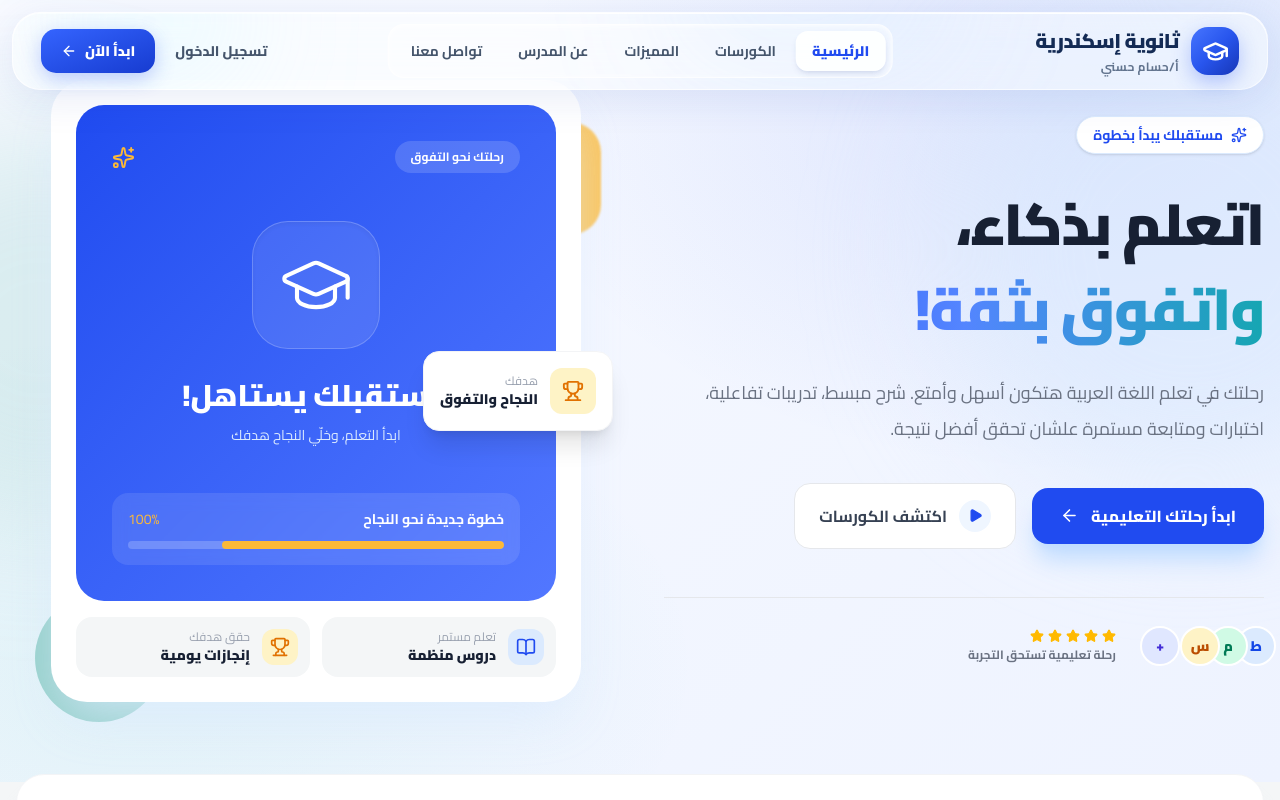
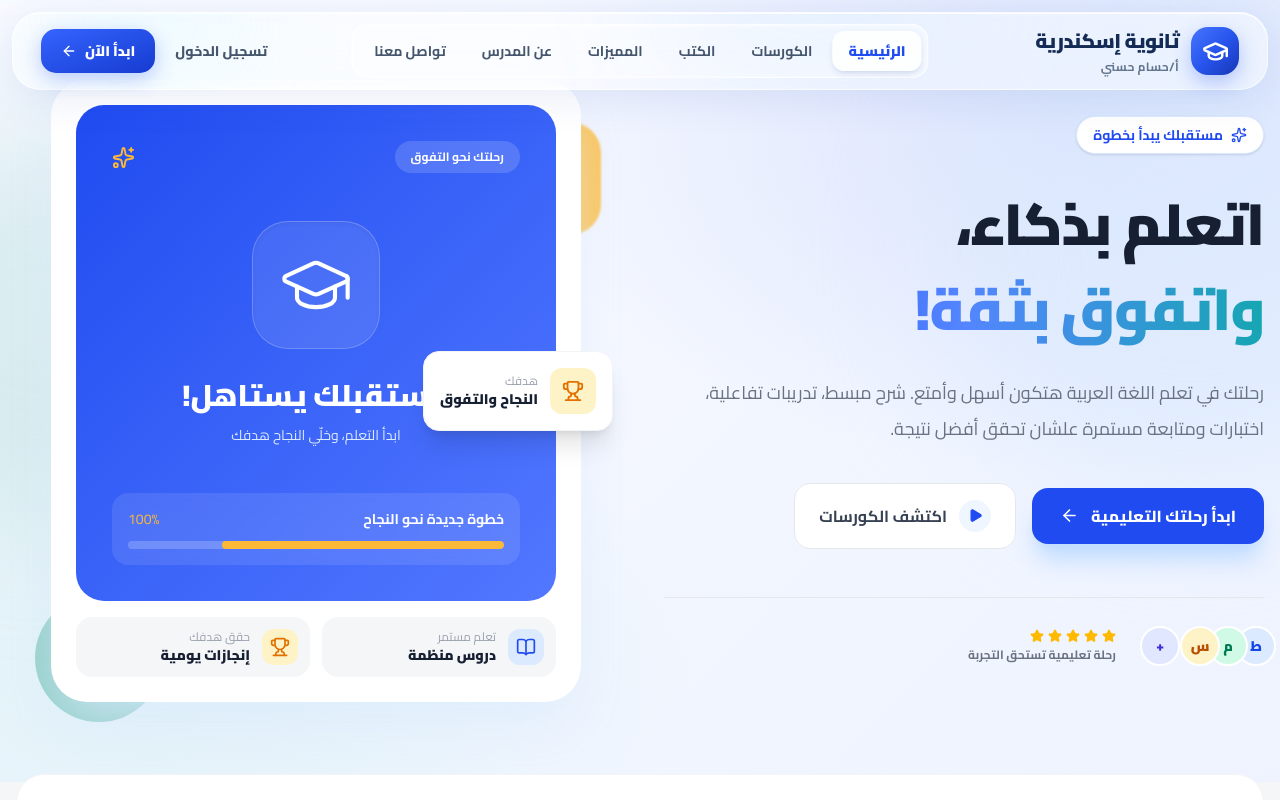
Before and after one commit to Nour2013hossam/hossam-platform, a Next.js app: page / in a window 1280 px wide. Shown: the top 800 px of the page. Built offline with nearby package versions, Linux system fonts and the light colour scheme.

Commit message:
Add books library navigation to homepage

```diff
--- a/src/app/page.tsx
+++ b/src/app/page.tsx
@@ -79,6 +79,7 @@ export default function Home() {
     home: pathname === "/",
     courses:
       pathname === "/courses" || pathname.startsWith("/courses/"),
+    books: pathname === "/books" || pathname.startsWith("/books/"),
     teacher: pathname === "/teacher",
     contact: pathname === "/contact",
     student:
@@ -153,6 +154,14 @@ export default function Home() {
               </a>
 
               <a
+                href="/books"
+                className={navClass(activePage.books)}
+                aria-current={activePage.books ? "page" : undefined}
+              >
+                الكتب
+              </a>
+
+              <a
                 href={sectionLink("features")}
                 className={navClass(false)}
               >
@@ -223,6 +232,13 @@ export default function Home() {
                       className={navClass(activePage.courses)}
                     >
                       الكورسات
+                    </a>
+
+                    <a
+                      href="/books"
+                      className={navClass(activePage.books)}
+                    >
+                      الكتب والمذكرات
                     </a>
 
                     <a
@@ -730,6 +746,7 @@ export default function Home() {
             <div className="mt-5 grid grid-cols-2 gap-4 text-sm font-semibold text-gray-400">
               <a href="/" className="hover:text-[#204bf0]">الرئيسية</a>
               <a href="/courses" className="hover:text-[#204bf0]">الكورسات</a>
+              <a href="/books" className="hover:text-[#204bf0]">الكتب والمذكرات</a>
               <a href="/#features" className="hover:text-[#204bf0]">مميزات المنصة</a>
               <a href="/teacher" className="hover:text-[#204bf0]">عن المدرس</a>
             </div>
```
